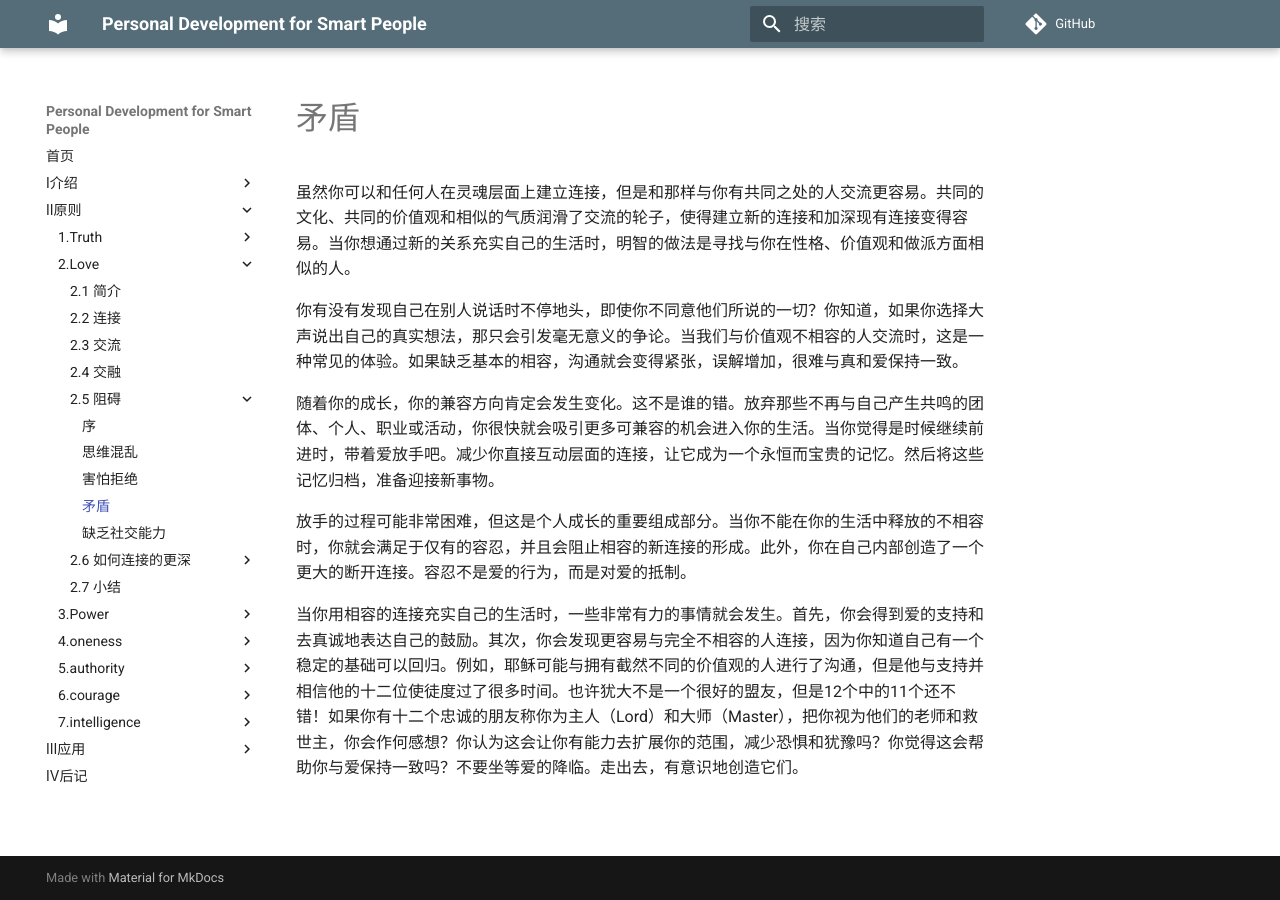
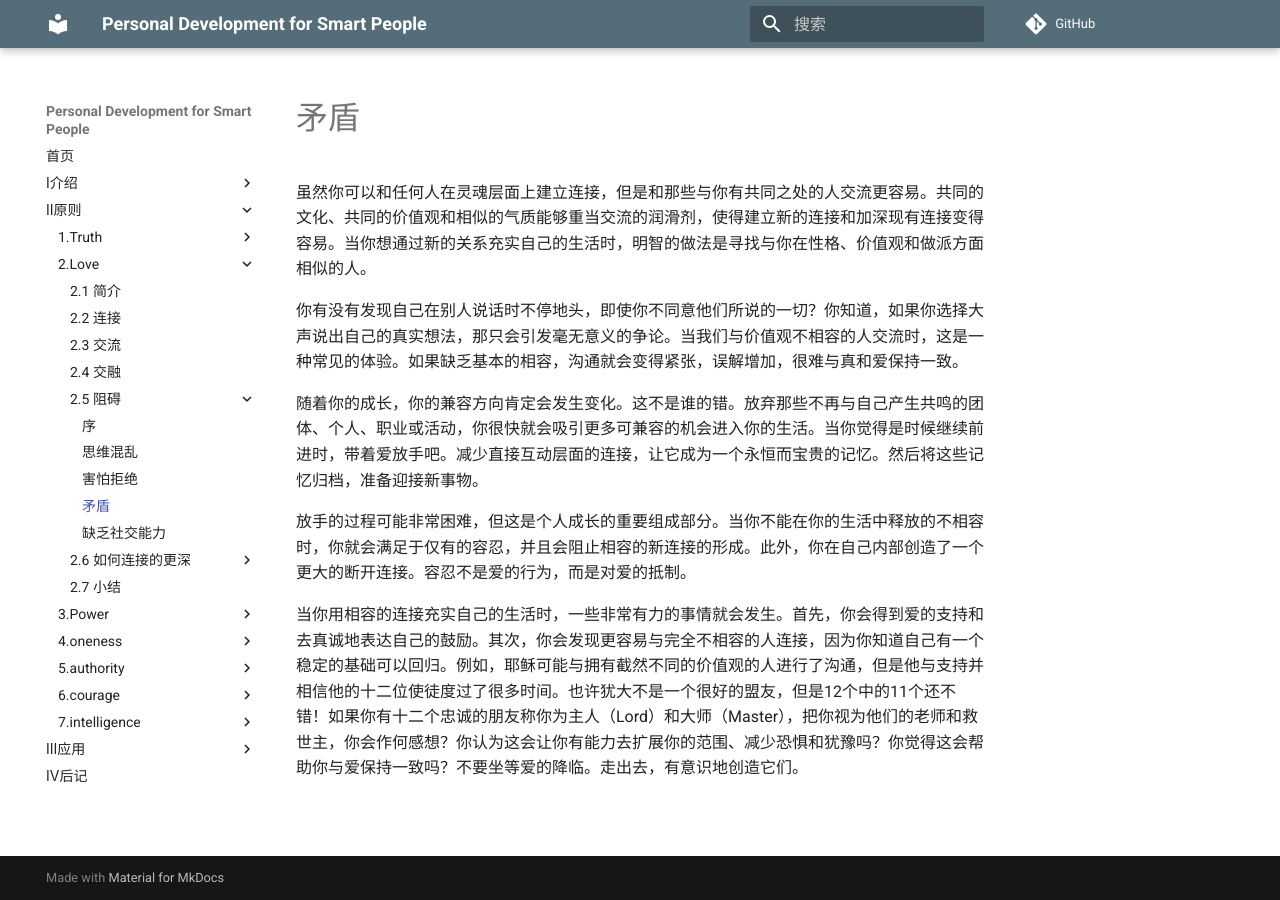
Before and after one commit to wtsnwei/pdsp, an MkDocs documentation site: the page built from docs/2.Principles/02.love/06.incompatibility.md, in a window 1280 px wide. Built offline with MkDocs 1.6.1 and Material for MkDocs 9.7.7, drawn with Linux system fonts in a browser that asks for light colours; comment, search, counter and statistics services are not loaded.

Commit message:
更改修正

```diff
--- a/docs/2.Principles/02.love/06.incompatibility.md
+++ b/docs/2.Principles/02.love/06.incompatibility.md
@@ -3,12 +3,12 @@ title:    Incompatibility
 date:     2021-03-05
 ---
 
-虽然你可以和任何人在灵魂层面上建立连接，但是和那样与你有共同之处的人交流更容易。共同的文化、共同的价值观和相似的气质润滑了交流的轮子，使得建立新的连接和加深现有连接变得容易。当你想通过新的关系充实自己的生活时，明智的做法是寻找与你在性格、价值观和做派方面相似的人。
+虽然你可以和任何人在灵魂层面上建立连接，但是和那些与你有共同之处的人交流更容易。共同的文化、共同的价值观和相似的气质能够重当交流的润滑剂，使得建立新的连接和加深现有连接变得容易。当你想通过新的关系充实自己的生活时，明智的做法是寻找与你在性格、价值观和做派方面相似的人。
 
 你有没有发现自己在别人说话时不停地头，即使你不同意他们所说的一切？你知道，如果你选择大声说出自己的真实想法，那只会引发毫无意义的争论。当我们与价值观不相容的人交流时，这是一种常见的体验。如果缺乏基本的相容，沟通就会变得紧张，误解增加，很难与真和爱保持一致。
 
-随着你的成长，你的兼容方向肯定会发生变化。这不是谁的错。放弃那些不再与自己产生共鸣的团体、个人、职业或活动，你很快就会吸引更多可兼容的机会进入你的生活。当你觉得是时候继续前进时，带着爱放手吧。减少你直接互动层面的连接，让它成为一个永恒而宝贵的记忆。然后将这些记忆归档，准备迎接新事物。
+随着你的成长，你的兼容方向肯定会发生变化。这不是谁的错。放弃那些不再与自己产生共鸣的团体、个人、职业或活动，你很快就会吸引更多可兼容的机会进入你的生活。当你觉得是时候继续前进时，带着爱放手吧。减少直接互动层面的连接，让它成为一个永恒而宝贵的记忆。然后将这些记忆归档，准备迎接新事物。
 
 放手的过程可能非常困难，但这是个人成长的重要组成部分。当你不能在你的生活中释放的不相容时，你就会满足于仅有的容忍，并且会阻止相容的新连接的形成。此外，你在自己内部创造了一个更大的断开连接。容忍不是爱的行为，而是对爱的抵制。
 
-当你用相容的连接充实自己的生活时，一些非常有力的事情就会发生。首先，你会得到爱的支持和去真诚地表达自己的鼓励。其次，你会发现更容易与完全不相容的人连接，因为你知道自己有一个稳定的基础可以回归。例如，耶稣可能与拥有截然不同的价值观的人进行了沟通，但是他与支持并相信他的十二位使徒度过了很多时间。也许犹大不是一个很好的盟友，但是12个中的11个还不错！如果你有十二个忠诚的朋友称你为主人（Lord）和大师（Master），把你视为他们的老师和救世主，你会作何感想？你认为这会让你有能力去扩展你的范围，减少恐惧和犹豫吗？你觉得这会帮助你与爱保持一致吗？不要坐等爱的降临。走出去，有意识地创造它们。
+当你用相容的连接充实自己的生活时，一些非常有力的事情就会发生。首先，你会得到爱的支持和去真诚地表达自己的鼓励。其次，你会发现更容易与完全不相容的人连接，因为你知道自己有一个稳定的基础可以回归。例如，耶稣可能与拥有截然不同的价值观的人进行了沟通，但是他与支持并相信他的十二位使徒度过了很多时间。也许犹大不是一个很好的盟友，但是12个中的11个还不错！如果你有十二个忠诚的朋友称你为主人（Lord）和大师（Master），把你视为他们的老师和救世主，你会作何感想？你认为这会让你有能力去扩展你的范围、减少恐惧和犹豫吗？你觉得这会帮助你与爱保持一致吗？不要坐等爱的降临。走出去，有意识地创造它们。
```
